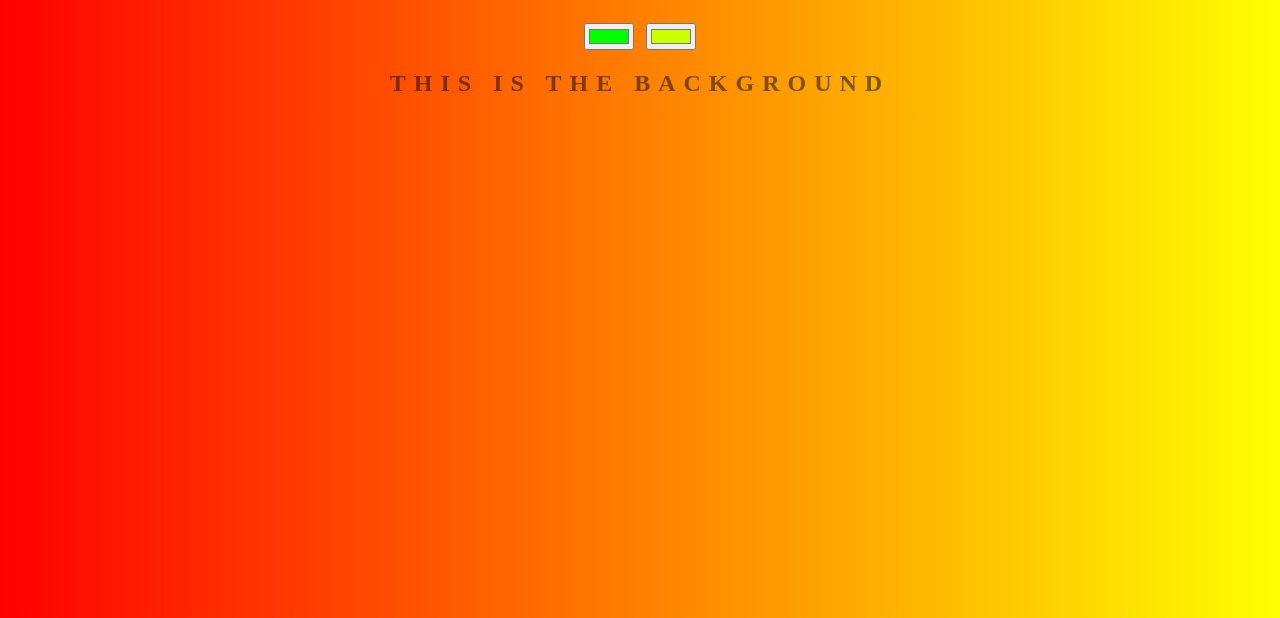
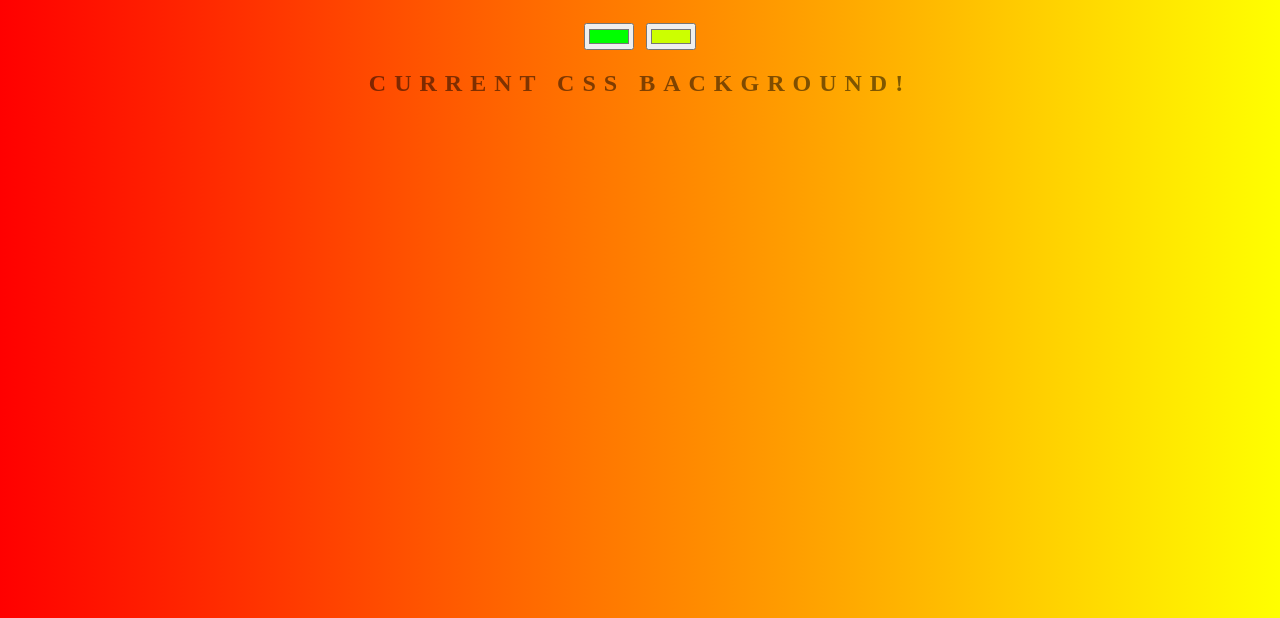
Before and after one commit to jamesconstance/background-generator, a plain HTML site: page index.html in a window 1280 px wide. Shown: the part 182-800 px from the top of the page. Drawn offline with Linux system fonts and the light colour scheme.

Commit message:
added exclamation mark

```diff
--- a/index.html
+++ b/index.html
@@ -11,7 +11,7 @@
     <h1>Gradient Background Generator</h1>
     <input class="color1" type="color" name="color1" value="#00ff00" />
     <input class="color2" type="color" name="color2" value="#ccff00" />
-    <h2>This is the background</h2>
+    <h2>Current CSS Background!</h2>
     <h3></h3>
   </body>
 </html>
```
